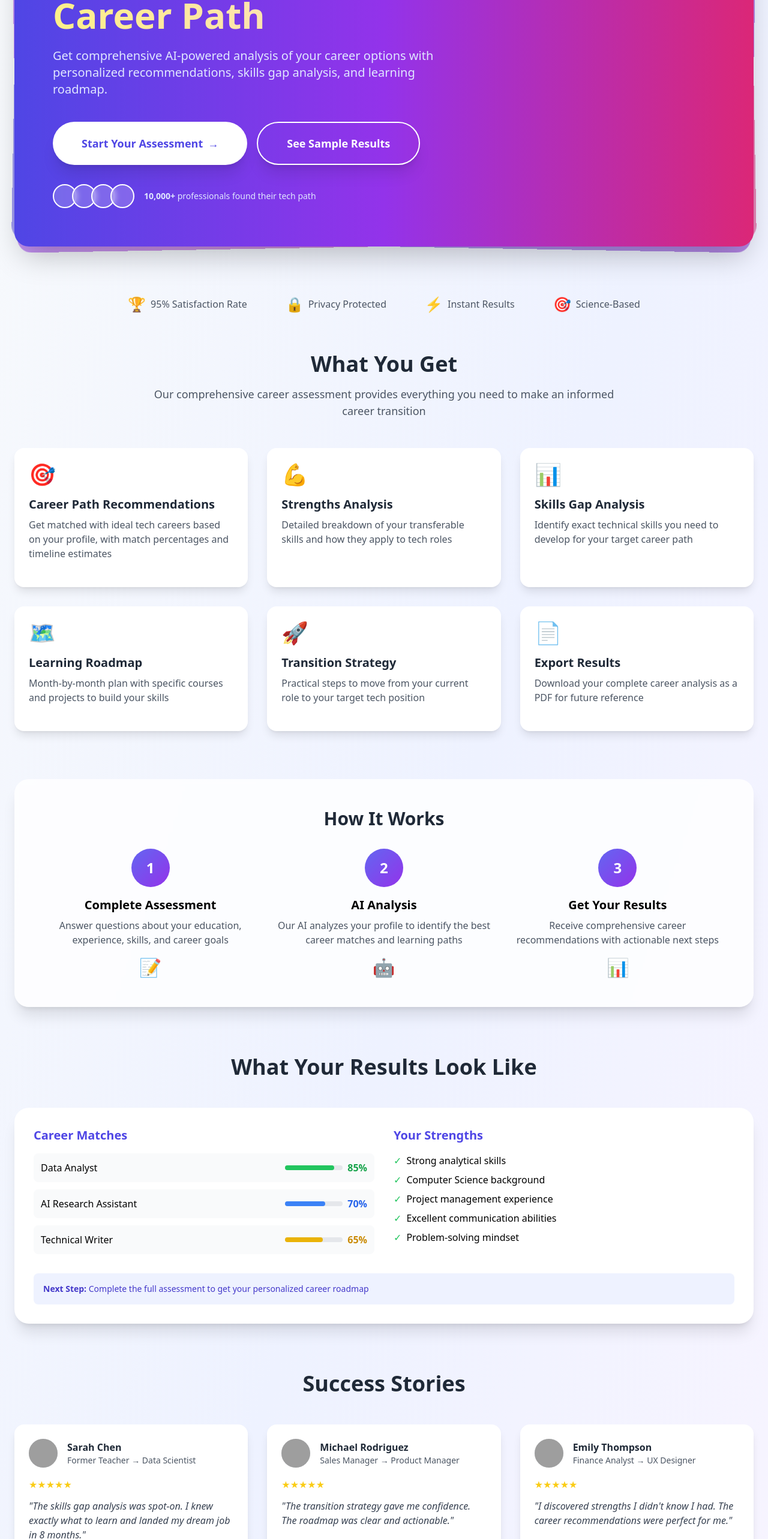
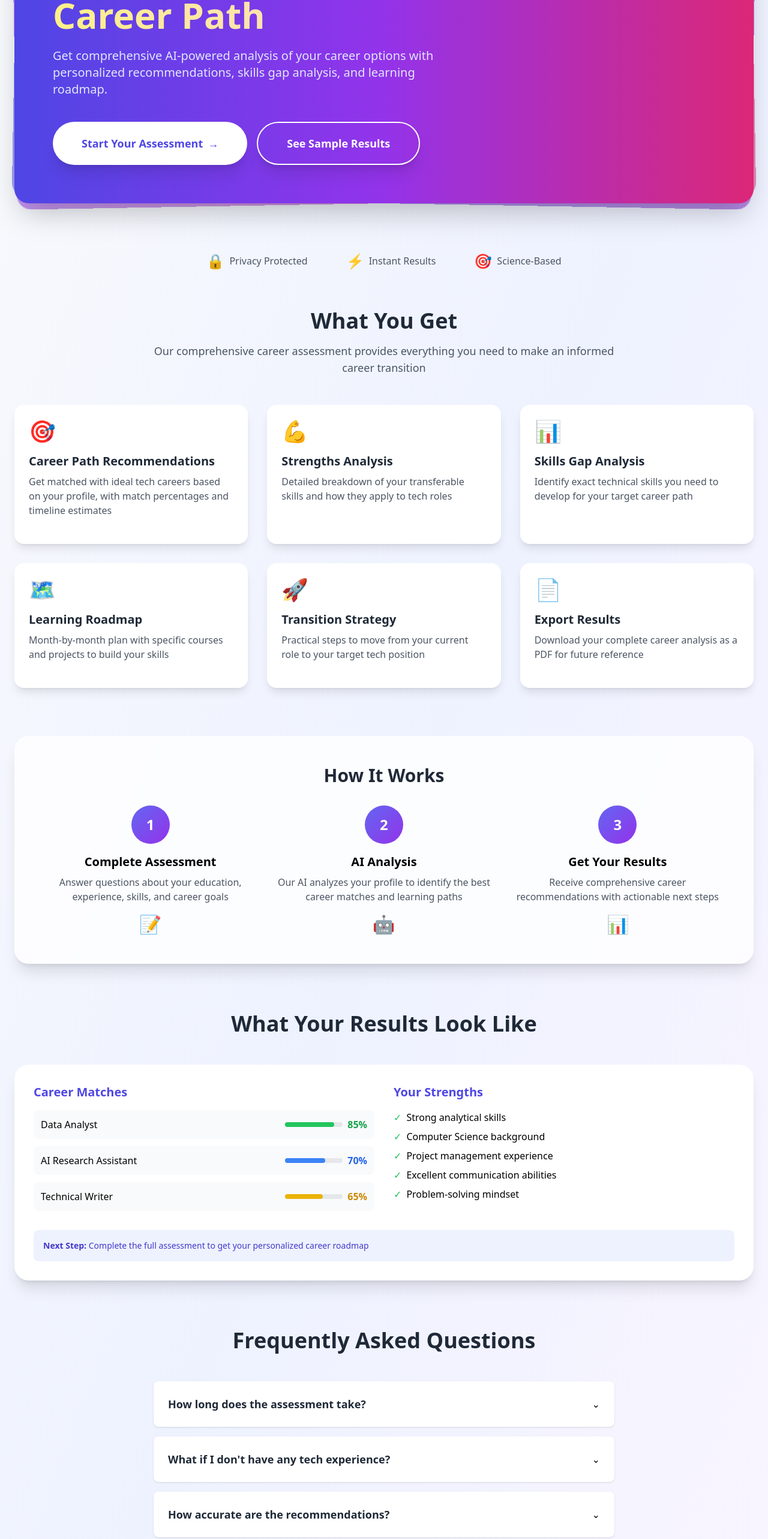
Before and after one commit to techtalentscity/tech-career-analyzer, a React (Create React App) app: page /career in a window 1280 px wide. Shown: the part 221-2787 px from the top of the page at 60% size. Built offline with nearby package versions, Linux system fonts and the light colour scheme; grey boxes are pictures that could not be loaded.

Commit message:
Update CareerHome.jsx

```diff
--- a/src/Pages/career/CareerHome.jsx
+++ b/src/Pages/career/CareerHome.jsx
@@ -1,5 +1,5 @@
 // src/Pages/career/CareerHome.jsx
-import React, { useState, useEffect } from 'react';
+import React, { useState, useEffect, useRef } from 'react';
 import { useNavigate } from 'react-router-dom';
 
 // Constants
@@ -66,30 +66,6 @@ const PROCESS_STEPS = [
   }
 ];
 
-const TESTIMONIALS = [
-  {
-    name: "Sarah Chen",
-    role: "Former Teacher → Data Scientist",
-    quote: "The skills gap analysis was spot-on. I knew exactly what to learn and landed my dream job in 8 months.",
-    rating: 5,
-    image: "/api/placeholder/60/60"
-  },
-  {
-    name: "Michael Rodriguez",
-    role: "Sales Manager → Product Manager",
-    quote: "The transition strategy gave me confidence. The roadmap was clear and actionable.",
-    rating: 5,
-    image: "/api/placeholder/60/60"
-  },
-  {
-    name: "Emily Thompson",
-    role: "Finance Analyst → UX Designer",
-    quote: "I discovered strengths I didn't know I had. The career recommendations were perfect for me.",
-    rating: 5,
-    image: "/api/placeholder/60/60"
-  }
-];
-
 const FAQs = [
   {
     question: "How long does the assessment take?",
@@ -114,6 +90,7 @@ const CareerHome = () => {
   const navigate = useNavigate();
   const [isVisible, setIsVisible] = useState(false);
   const [expandedFAQ, setExpandedFAQ] = useState(null);
+  const sampleResultsRef = useRef(null);
 
   useEffect(() => {
     setIsVisible(true);
@@ -123,10 +100,8 @@ const CareerHome = () => {
     navigate('/career/test');
   };
 
-  const handleEmailSignup = (e) => {
-    e.preventDefault();
-    // Handle email signup logic
-    console.log('Email signup submitted');
+  const handleViewSampleResults = () => {
+    sampleResultsRef.current?.scrollIntoView({ behavior: 'smooth', block: 'start' });
   };
 
   return (
@@ -164,21 +139,12 @@ const CareerHome = () => {
                   <span className="ml-2 group-hover:translate-x-1 transition-transform">→</span>
                 </button>
                 <button
+                  onClick={handleViewSampleResults}
                   className="bg-transparent border-2 border-white text-white px-8 md:px-12 py-4 md:py-5 rounded-full font-bold text-lg hover:bg-white hover:text-indigo-600 transform hover:scale-105 transition-all duration-300 shadow-xl"
                   aria-label="View sample results"
                 >
                   See Sample Results
                 </button>
-              </div>
-              <div className="mt-8 flex items-center space-x-4">
-                <div className="flex -space-x-2">
-                  {[1, 2, 3, 4].map((i) => (
-                    <div key={i} className="w-10 h-10 rounded-full bg-white/20 backdrop-blur-sm border-2 border-white"></div>
-                  ))}
-                </div>
-                <p className="text-sm text-indigo-100">
-                  <strong>10,000+</strong> professionals found their tech path
-                </p>
               </div>
             </div>
           </div>
@@ -187,10 +153,6 @@ const CareerHome = () => {
         {/* Trust Indicators */}
         <section className="mb-16 text-center">
           <div className="flex flex-wrap justify-center gap-8 md:gap-16">
-            <div className="flex items-center space-x-2">
-              <span className="text-2xl">🏆</span>
-              <span className="text-gray-600">95% Satisfaction Rate</span>
-            </div>
             <div className="flex items-center space-x-2">
               <span className="text-2xl">🔒</span>
               <span className="text-gray-600">Privacy Protected</span>
@@ -254,7 +216,7 @@ const CareerHome = () => {
         </section>
 
         {/* Sample Results Preview */}
-        <section className="mb-20" aria-label="Sample results">
+        <section ref={sampleResultsRef} className="mb-20" aria-label="Sample results">
           <h2 className="text-3xl md:text-4xl font-bold text-center mb-12 text-gray-800">What Your Results Look Like</h2>
           <div className="bg-white rounded-3xl shadow-xl p-6 md:p-8">
             <div className="grid md:grid-cols-2 gap-8">
@@ -307,34 +269,6 @@ const CareerHome = () => {
           </div>
         </section>
 
-        {/* Testimonials */}
-        <section className="mb-20" aria-label="Testimonials">
-          <h2 className="text-3xl md:text-4xl font-bold text-center mb-12 text-gray-800">Success Stories</h2>
-          <div className="grid md:grid-cols-3 gap-8">
-            {TESTIMONIALS.map((testimonial, index) => (
-              <article key={index} className="bg-white rounded-2xl p-6 shadow-lg hover:shadow-xl transition-shadow">
-                <div className="flex items-center mb-4">
-                  <img
-                    src={testimonial.image}
-                    alt={testimonial.name}
-                    className="w-12 h-12 rounded-full mr-4 bg-gray-300"
-                  />
-                  <div>
-                    <h4 className="font-bold text-gray-800">{testimonial.name}</h4>
-                    <p className="text-sm text-gray-600">{testimonial.role}</p>
-                  </div>
-                </div>
-                <div className="flex mb-3">
-                  {[...Array(testimonial.rating)].map((_, i) => (
-                    <span key={i} className="text-yellow-400">★</span>
-                  ))}
-                </div>
-                <p className="text-gray-700 italic">"{testimonial.quote}"</p>
-              </article>
-            ))}
-          </div>
-        </section>
-
         {/* FAQ Section */}
         <section className="mb-20" aria-label="Frequently asked questions">
           <h2 className="text-3xl md:text-4xl font-bold text-center mb-12 text-gray-800">Frequently Asked Questions</h2>
@@ -376,24 +310,8 @@ const CareerHome = () => {
             >
               Begin Your Assessment
             </button>
-            <form onSubmit={handleEmailSignup} className="mt-8 max-w-md mx-auto">
-              <div className="flex flex-col sm:flex-row gap-3">
-                <input
-                  type="email"
-                  placeholder="Enter your email for updates"
-                  className="flex-1 px-6 py-3 rounded-full text-gray-700 focus:outline-none focus:ring-4 focus:ring-white/30"
-                  aria-label="Email address"
-                />
-                <button
-                  type="submit"
-                  className="bg-white/20 backdrop-blur-sm text-white px-6 py-3 rounded-full font-medium hover:bg-white/30 transition-colors"
-                >
-                  Subscribe
-                </button>
-              </div>
-            </form>
             <p className="mt-8 text-sm text-purple-200">
-              Join thousands who've successfully transitioned to tech careers
+              Join the professionals who've successfully transitioned to tech careers
             </p>
           </div>
         </section>
```
